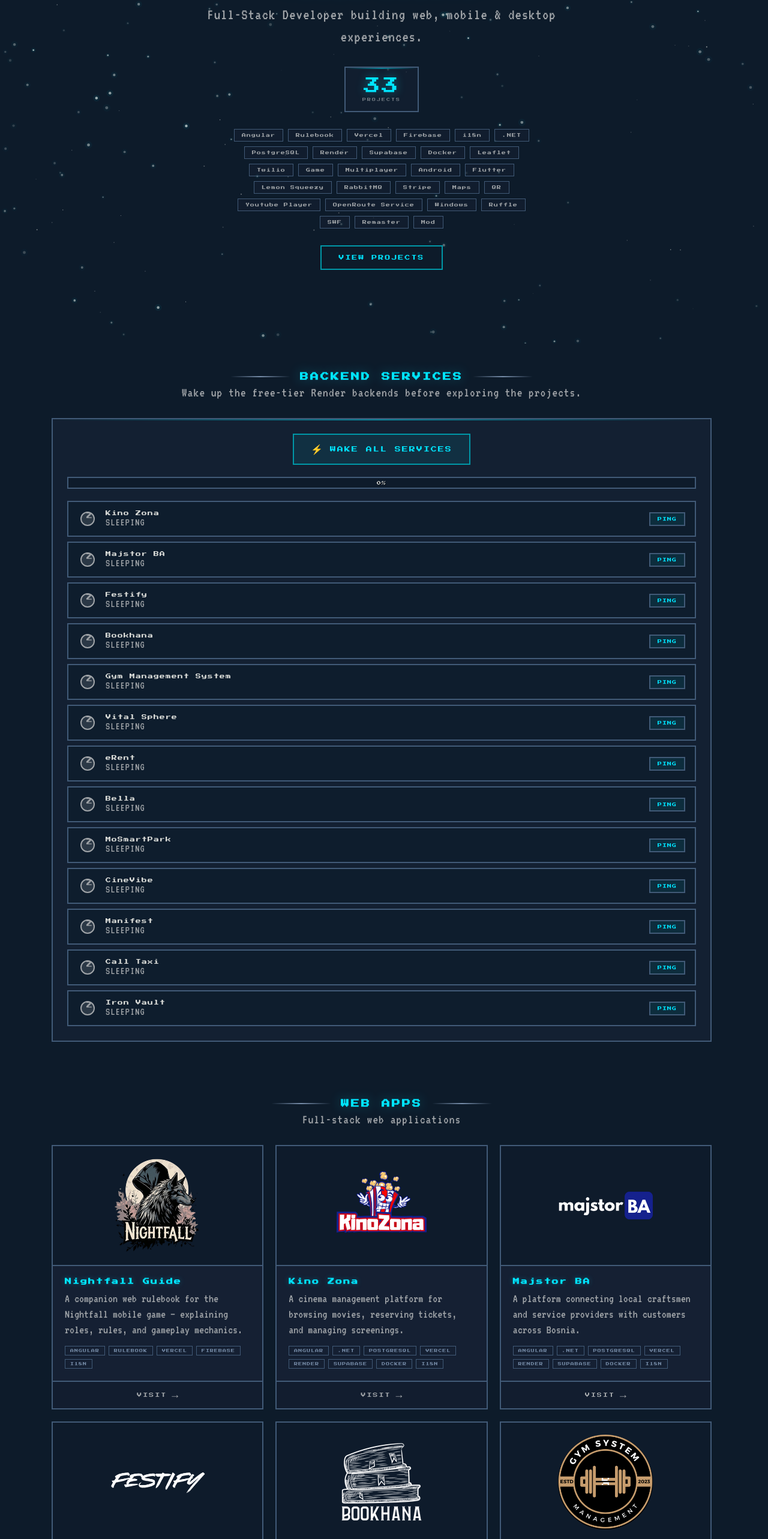
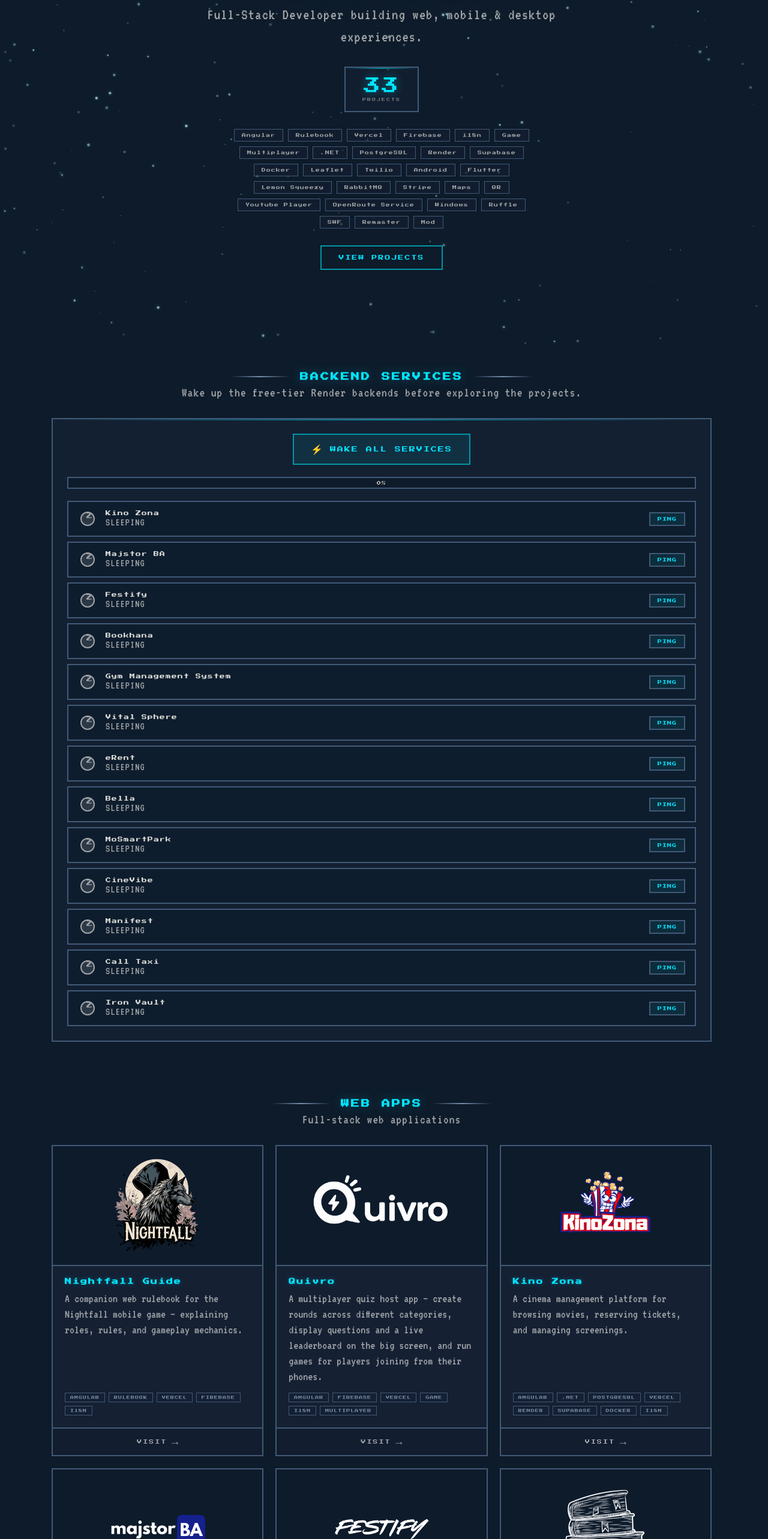
Before and after one commit to vedad-keskin/portfolio, an Angular app: page / in a window 1280 px wide. Shown: the part 227-2793 px from the top of the page at 60% size. Built offline with nearby package versions, Linux system fonts and the light colour scheme.

Commit message:
Add Quivro projects and update translations
Add Quivro entries to WEB_PROJECTS and MOBILE_APPS (remove duplicated trailing entries). Update English and Bosnian translations for quivro_desc and quivro_app_desc to clarify the multiplayer host and player companion descriptions.

```diff
--- a/src/app/core/data/mobile-apps.data.ts
+++ b/src/app/core/data/mobile-apps.data.ts
@@ -9,6 +9,16 @@ export const MOBILE_APPS: Project[] = [
         url: 'https://github.com/vedad-keskin/app-releases/releases/download/nightfall-v5.1.2/nightfall.v5.1.2.apk',
             downloadUrl: 'https://github.com/vedad-keskin/app-releases/releases/download/nightfall-v5.1.2/nightfall.v5.1.2.apk',
         tags: ['Android', 'Flutter', 'Game', 'Firebase', 'Lemon Squeezy'],
+        category: 'mobile',
+    },
+    {
+        id: 'quivro-mobile',
+        name: 'Quivro',
+        descriptionKey: 'quivro_app_desc',
+        logoPath: 'assets/quivro.png',
+        url: 'https://github.com/vedad-keskin/app-releases/releases/download/quivro.v1.0.0/quivro-v1.0.0.apk',
+        downloadUrl: 'https://github.com/vedad-keskin/app-releases/releases/download/quivro.v1.0.0/quivro-v1.0.0.apk',
+        tags: ['Android', 'Flutter', 'Firebase', 'Game', 'Multiplayer'],
         category: 'mobile',
     },
     {
@@ -141,14 +151,4 @@ export const MOBILE_APPS: Project[] = [
         category: 'mobile',
         backendUrl: 'https://iron-vault.onrender.com',
     },
-    {
-        id: 'quivro-mobile',
-        name: 'Quivro',
-        descriptionKey: 'quivro_app_desc',
-        logoPath: 'assets/quivro.png',
-        url: 'https://github.com/vedad-keskin/app-releases/releases/download/quivro.v1.0.0/quivro-v1.0.0.apk',
-        downloadUrl: 'https://github.com/vedad-keskin/app-releases/releases/download/quivro.v1.0.0/quivro-v1.0.0.apk',
-        tags: ['Android', 'Flutter', 'Firebase', 'Game', 'Multiplayer'],
-        category: 'mobile',
-    },
 ];
--- a/src/app/core/data/projects.data.ts
+++ b/src/app/core/data/projects.data.ts
@@ -8,6 +8,15 @@ export const WEB_PROJECTS: Project[] = [
         logoPath: 'assets/nightfall.png',
         url: 'https://nightfallwerewolves.com',
         tags: ['Angular', 'Rulebook', 'Vercel', 'Firebase' , 'i18n'],
+        category: 'web',
+    },
+    {
+        id: 'quivro',
+        name: 'Quivro',
+        descriptionKey: 'quivro_desc',
+        logoPath: 'assets/quivro.png',
+        url: 'https://quivro.vercel.app/',
+        tags: ['Angular', 'Firebase', 'Vercel', 'Game', 'i18n', 'Multiplayer'],
         category: 'web',
     },
     {
@@ -78,13 +87,4 @@ export const WEB_PROJECTS: Project[] = [
         tags: ['Angular', 'Vercel'],
         category: 'web',
     },
-    {
-        id: 'quivro',
-        name: 'Quivro',
-        descriptionKey: 'quivro_desc',
-        logoPath: 'assets/quivro.png',
-        url: 'https://quivro.vercel.app/',
-        tags: ['Angular', 'Firebase', 'Vercel', 'Game', 'i18n', 'Multiplayer'],
-        category: 'web',
-    },
 ];
--- a/src/app/shared/language/translations.ts
+++ b/src/app/shared/language/translations.ts
@@ -83,7 +83,7 @@ export const EN: Record<TranslationKey, string> = {
     gms_desc: 'Platform for managing gym memberships, trainers, nutrition plans, and supplement purchases in one place.',
     vaktija_desc: 'A web app for daily Muslim prayer times in Bosnia and Herzegovina — with city selection and real-time countdown',
     bracket_challenge_desc: 'Predict knockout bracket outcomes for the FIFA World Cup — fill in your picks from the Round of 32 through to the final.',
-    quivro_desc: 'Kahoot-style TV host app — create quiz rounds from six categories, display questions and a live leaderboard on the big screen, and sync players in real time via Firebase.',
+    quivro_desc: 'A multiplayer quiz host app — create rounds across different categories, display questions and a live leaderboard on the big screen, and run games for players joining from their phones.',
 
     nightfall_app_desc: 'A werewolf + impostor party game — two classic social deduction games in one app.',
     rummy_tracker_desc: 'Track scores in Rummy card games — add players, keep round scores, and rank session winners.',
@@ -106,7 +106,7 @@ export const EN: Record<TranslationKey, string> = {
     calltaxi_driver_app_desc: 'A dedicated app for taxi drivers to receive ride requests, manage their status, and navigate to customers.',
     calltaxi_admin_desc: 'A desktop administrative application to manage taxi operations, oversee drivers, and monitor rides.',
     shfc_remastered_desc: 'A 60 FPS remaster of the classic Sports Heads Football Flash game — play head-to-head soccer with oversized player heads.',
-    quivro_app_desc: 'Flutter player companion — set a nickname and avatar, join a room with a TV code, tap A/B/C/D to answer timed questions, and compete for the top score with rematch support.',
+    quivro_app_desc: 'The player companion app — set a nickname and avatar, join a room with a code, answer timed quiz questions, and compete for the top score.',
     download_btn_apk: 'DOWNLOAD APK',
     download_btn_exe: 'DOWNLOAD EXE',
 
@@ -167,7 +167,7 @@ export const BS: Record<TranslationKey, string> = {
     gms_desc: 'Platforma za upravljanje članarinama u teretani, trenerima, planovima ishrane i kupovinom suplemenata na jednom mjestu.',
     vaktija_desc: 'Web aplikacija za dnevna vremena namaza u Bosni i Hercegovini — s odabirom grada i odbrojavanjem u realnom vremenu.',
     bracket_challenge_desc: 'Predvidite ishode eliminacijske faze FIFA Svjetskog prvenstva — popunite svoje izbore od osmine finala do finala.',
-    quivro_desc: 'Kahoot-stil TV host aplikacija — kreirajte kviz runde iz šest kategorija, prikazujte pitanja i live rang listu na velikom ekranu, uz sinhronizaciju igrača u realnom vremenu preko Firebase-a.',
+    quivro_desc: 'Multiplayer kviz host aplikacija — kreirajte runde iz različitih kategorija, prikazujte pitanja i live rang listu na velikom ekranu i vodite igre za igrače koji se pridružuju sa telefona.',
 
     nightfall_app_desc: 'Vukodlak + impostor društvene igre — dvije klasične igre dedukcije u jednoj aplikaciji.',
     rummy_tracker_desc: 'Pratite rezultate u kartaškoj igri Rummy — dodajte igrače, bilježite bodove po rundama i rangirajte pobjednike.',
@@ -190,7 +190,7 @@ export const BS: Record<TranslationKey, string> = {
     calltaxi_driver_app_desc: 'Namjenska aplikacija za taksiste za primanje zahtjeva za vožnju, upravljanje statusom i navigaciju do klijenata.',
     calltaxi_admin_desc: 'Desktop administrativna aplikacija za upravljanje taksi operacijama, nadzor vozača i praćenje vožnji.',
     shfc_remastered_desc: '60 FPS remaster klasične Sports Heads Football Flash igre — igrate fudbal glavama u dvoboju.',
-    quivro_app_desc: 'Flutter aplikacija za igrače — postavite nadimak i avatar, pridružite se sobi pomoću TV koda, odgovarajte na pitanja dodirom A/B/C/D i takmičite se za najbolji rezultat uz podršku za revanš.',
+    quivro_app_desc: 'Aplikacija za igrače — postavite nadimak i avatar, pridružite se sobi pomoću koda, odgovarajte na kviz pitanja s vremenskim ograničenjem i takmičite se za najbolji rezultat.',
     download_btn_apk: 'PREUZMI APK',
     download_btn_exe: 'PREUZMI EXE',
 
```
